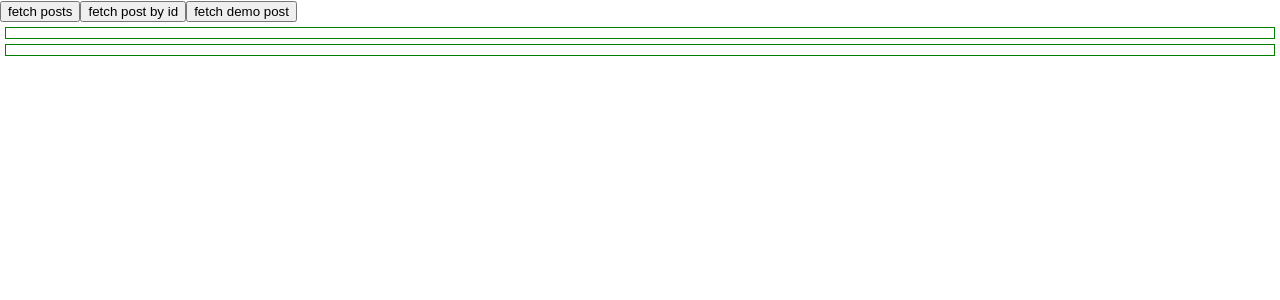
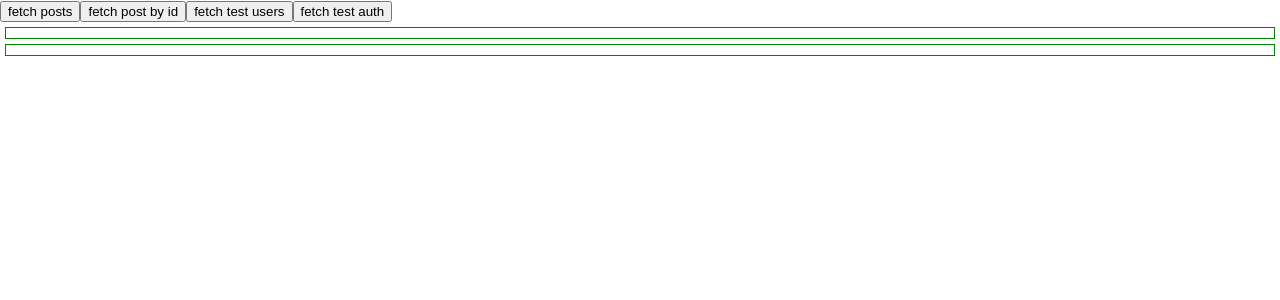
Before and after one commit to krunaldodiya/useApi, a React (Create React App) app: page / in a window 1280 px wide. Shown: the top 300 px of the page. Built offline with nearby package versions, Linux system fonts and the light colour scheme.

Commit message:
changed package id

```diff
--- a/src/App.tsx
+++ b/src/App.tsx
@@ -13,10 +13,18 @@ function App() {
     payload: attr("reference", { type: "one", ref: "posts" })
   });
 
-  const { fetchData: fetchDemoPosts } = useRequest({
-    url: "https://learning.shendre.com/api/test",
+  const { fetchData: fetchTestUsers } = useRequest({
+    url: "https://learning.shendre.com/api/test/users",
     payload: attr("custom", {
       users: attr("reference", { type: "many", ref: "users" })
+    })
+  });
+
+  const { fetchData: fetchTestAuth } = useRequest({
+    url: "https://learning.shendre.com/api/test/auth",
+    payload: attr("custom", {
+      token: attr("string"),
+      user: attr("reference", { type: "one", ref: "users" })
     })
   });
 
@@ -26,7 +34,9 @@ function App() {
 
       <button onClick={fetchPostById}>fetch post by id</button>
 
-      <button onClick={fetchDemoPosts}>fetch demo post</button>
+      <button onClick={fetchTestUsers}>fetch test users</button>
+
+      <button onClick={fetchTestAuth}>fetch test auth</button>
 
       <div>
         <div
--- a/src/Provider.tsx
+++ b/src/Provider.tsx
@@ -67,7 +67,12 @@ export const AppProvider = ({
         const payload = meta[item];
 
         if (payload["attr"] === "reference") {
-          return { ...carry, [item]: generateRefObject(payload["meta"], data) };
+          const object = generateRefObject(
+            payload["meta"],
+            data[payload["meta"]["ref"]]
+          );
+
+          return { ...carry, [item]: object };
         }
 
         return { ...carry, [item]: payload };
```
